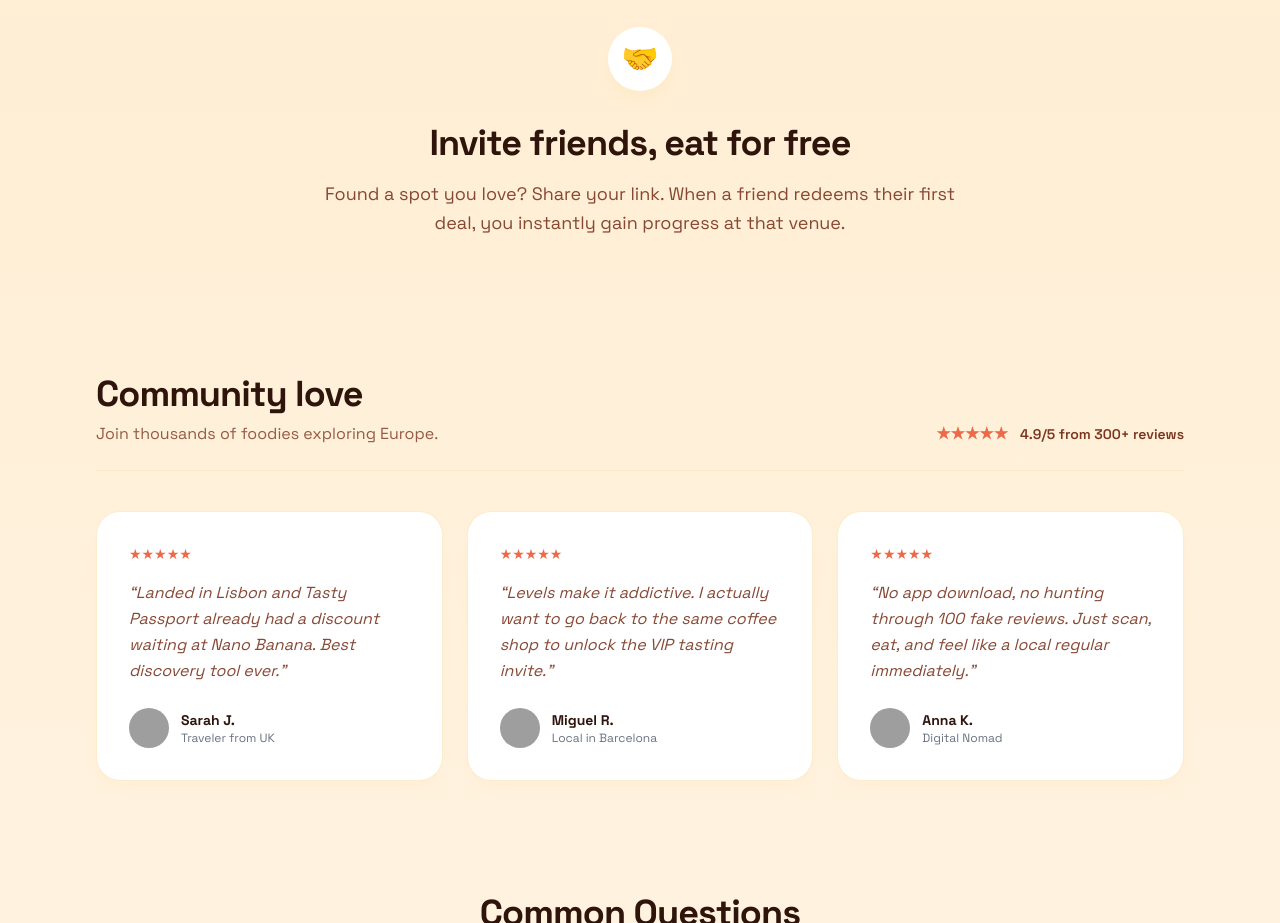
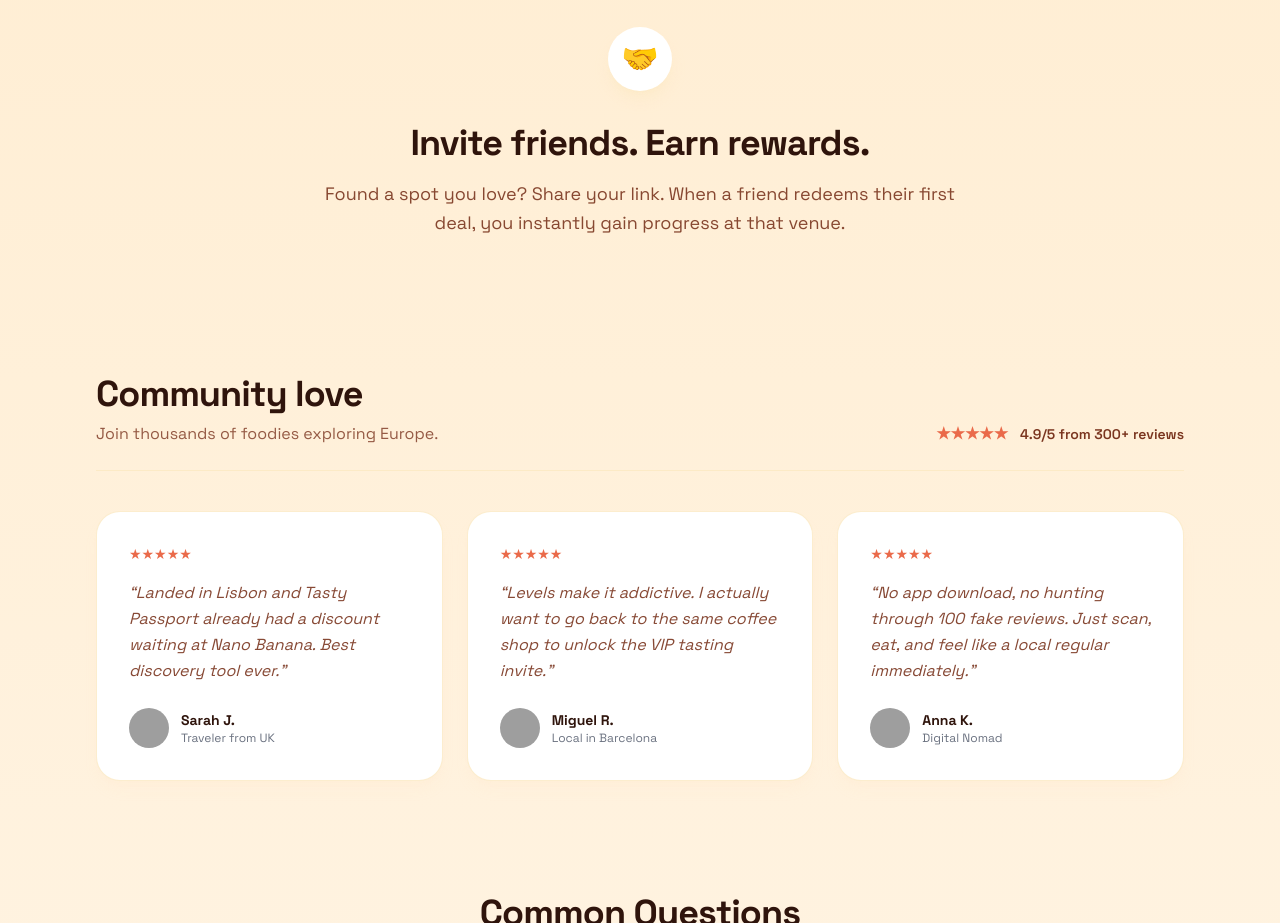
Before and after one commit to STUDiO-17-COMPANY/TastyPassportWebsite, a plain HTML site: page index.html in a window 1280 px wide. Shown: the part 2300-3223 px from the top of the page. Drawn offline with nearby package versions, Linux system fonts and the light colour scheme; grey boxes are pictures that could not be loaded.

Commit message:
"Eat for free" text changed

```diff
--- a/index.html
+++ b/index.html
@@ -300,7 +300,7 @@
         <div class="inline-flex items-center justify-center h-16 w-16 rounded-full bg-white shadow-lg shadow-latte/40 mb-4 animate-bounce">
            <span class="text-3xl">&#129309;</span>
         </div>
-        <h2 class="text-3xl md:text-4xl font-bold tracking-tight text-coffee mb-4">Invite friends, eat for free</h2>
+        <h2 class="text-3xl md:text-4xl font-bold tracking-tight text-coffee mb-4">Invite friends. Earn rewards.</h2>
         <p class="text-cocoa/90 max-w-2xl mx-auto text-lg leading-relaxed">
           Found a spot you love? Share your link. When a friend redeems their first deal, you instantly gain progress at that venue.
         </p>
```
